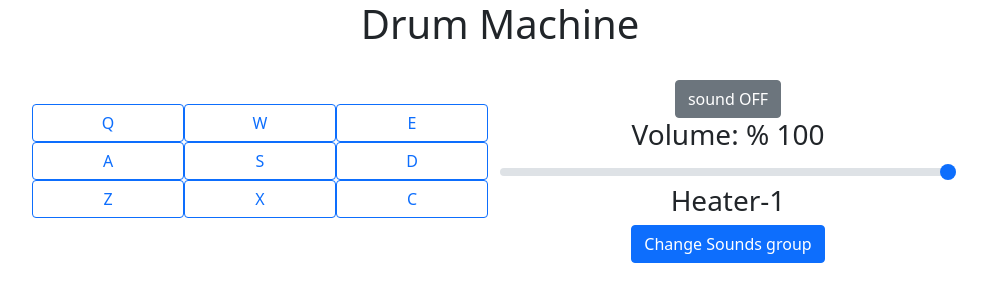
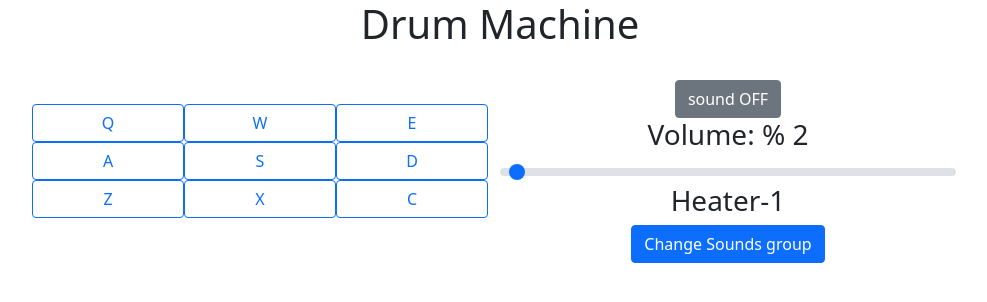
Before and after one commit to joseyzambranov/drum_machine_fcc, a React (Create React App) app: page / in a window 1280 px wide. Shown: the top 302 px of the page, without its empty margins (140-1127 px from the left). Built offline with nearby package versions, Linux system fonts and the light colour scheme.

Commit message:
low startup volume

```diff
--- a/src/App.js
+++ b/src/App.js
@@ -188,7 +188,7 @@ const ControlChangeSound =({name,changeSound,volume,handleChangeVolumen,offVolum
 
 function App() {
   const [mute,setMute]=useState(true)
-  const [volume,setVolume]=useState(1)
+  const [volume,setVolume]=useState(0.02)
   const [nameS,setNames]=useState("")
   const [soundName,setSoundName]= useState("heater")
   const[sounds,setSound]=useState(controlSound.heater)
```
